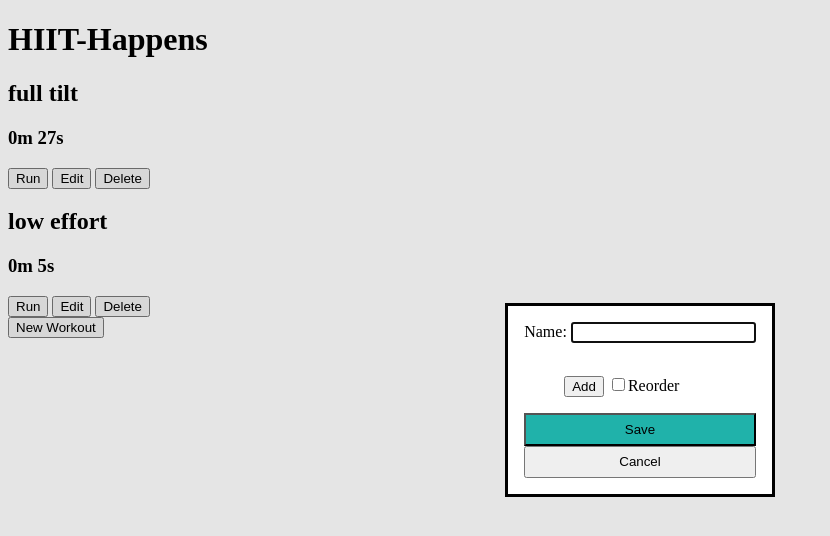
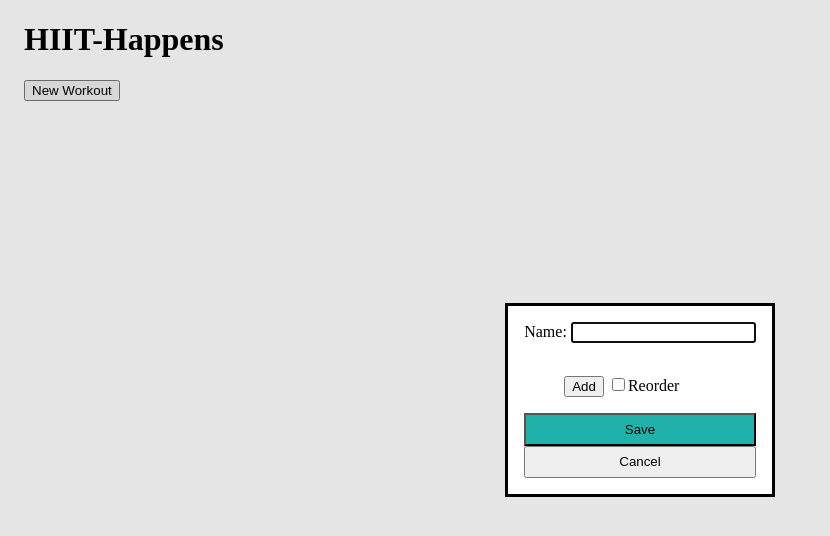
Before and after one commit to Omega0x013/hiit-happens, a website: page client/index.html in a window 1280 px wide. Both pictures are taken after a click on the button "New Workout". Shown: the whole page, without its empty margins (0-830 px from the left). Drawn offline with Linux system fonts and the light colour scheme.

Commit message:
passing basic requirements

```diff
--- a/client/index.html
+++ b/client/index.html
@@ -21,6 +21,10 @@
         display: flex;
         flex-direction: column;
     }
+
+    header, main, footer {
+        margin: 1em;
+    }
 </style>
 
 <header>
--- a/client/script.mjs
+++ b/client/script.mjs
@@ -1,9 +1,6 @@
 if ('serviceWorker' in navigator) {
   navigator.serviceWorker.register('/serviceworker.js');
 }
-
-localStorage.setItem('abc', JSON.stringify({ name: 'full tilt', exercises: [{ type: 'walk', duration: 15000 }, { type: 'rest', duration: 3000 }, { type: 'sprint', duration: 9000 }] }));
-localStorage.setItem('cbd', JSON.stringify({ name: 'low effort', exercises: [{ type: 'lie down', duration: 5000 }] }));
 
 const main = document.querySelector('main');
 
@@ -15,8 +12,11 @@ for (let i = 0; i < localStorage.length; i++) {
 
 const dialog = document.querySelector('footer > dialog');
 
+const ALPHABET = [...'ABCDEFGHIJKLMNOPQRSTUVWXYZabcdefghijklmnopqrstuvwxyz0123456789+/='];
+
 document.querySelector('footer > button').addEventListener('click', () => {
-  dialog.dataset.id = crypto.randomUUID();
+  // dialog.dataset.id = crypto.randomUUID();
+  dialog.dataset.id = Array.from({ length: 32 }, () => ALPHABET.at(Math.floor(Math.random() * ALPHABET.length))).join('');
   dialog.showModal();
 });
 
```
Also changed, not shown: README.md.
